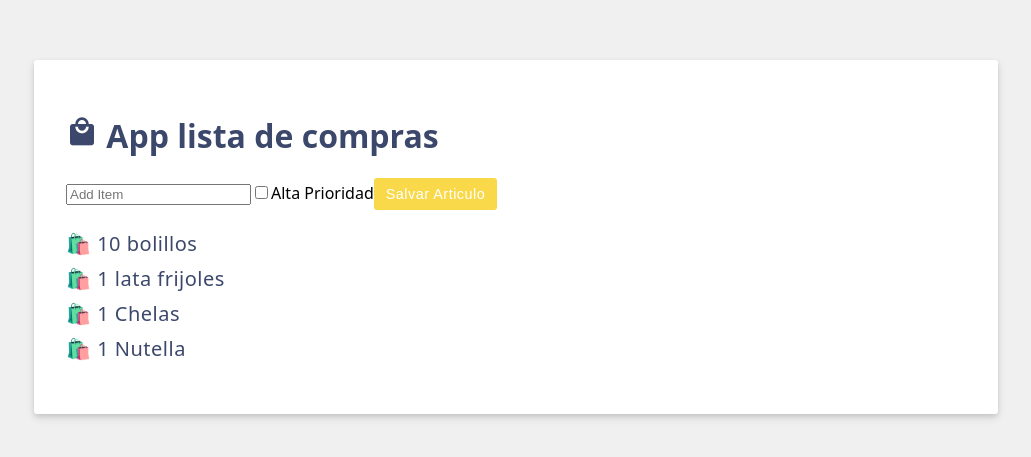
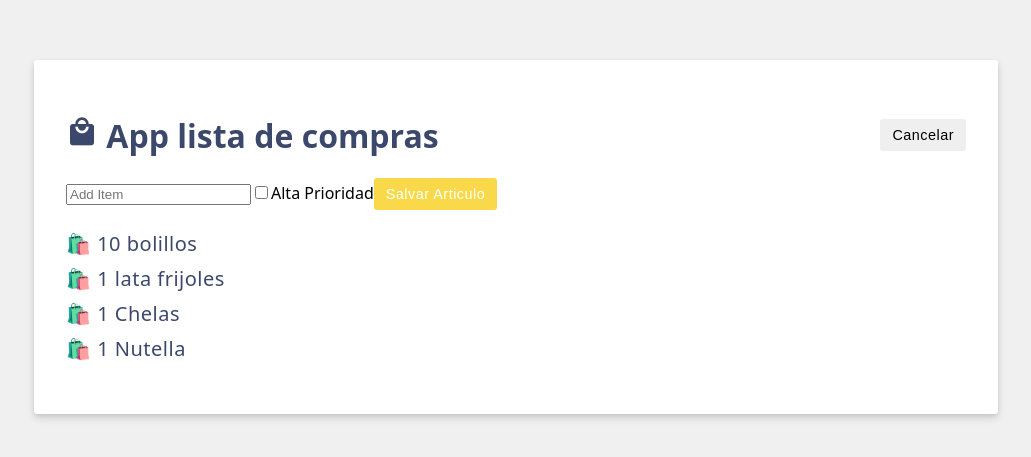
Before and after one commit to rivalcoba/DADM-2024B, a Vue app: page / in a window 1280 px wide. Shown: the part 163-620 px from the top of the page, without its empty margins (124-1155 px from the left). Built offline with nearby package versions, Linux system fonts and the light colour scheme.

Commit message:
⭐ S12 Introduction V-if Shows and hides main form

```diff
--- a/src/App.vue
+++ b/src/App.vue
@@ -17,17 +17,43 @@
     // Clean the input
     newItem.value = '';
   };
-
+  // --- Formulario ---
   const newItem = ref('');
   const newItemHighPriority = ref(false);
+  const editing = ref(true);
+  const activateEdition = (activate) => {
+    editing.value = activate;
+  };
+
 
 </script>
 
 <template>
-  <h1> <i class="material-icons shopping-cart-icon">local_mall</i> {{ header }}</h1>
+  <div class="header">
+    <h1>
+      <i
+        class="material-icons shopping-cart-icon">
+        local_mall
+      </i>
+      {{ header }}
+    </h1>
+    <button
+      v-if="editing"
+      class="btn"
+      @click="activateEdition(false)">
+        Cancelar
+      </button>
+    <button
+      v-else
+      class="btn btn-primary"
+      @click="activateEdition(true)">
+        Agregar Articulo
+    </button>
+  </div>
   <!-- Agrupando Entradas de usuario -->
   <form
     class="add-item form"
+    v-if="editing"
     v-on:submit.prevent="saveItem">
     <!-- Entrada de texto -->
     <input
@@ -46,6 +72,7 @@
   <ul>
     <li v-for="item in items" :key="item.id"> 🛍️ {{ item.label }} </li>
   </ul>
+  <p v-if="items.length === 0">🥀 NO HAY ELEMENTOS EN TU LISTA 🥀</p>
 </template>
 
 <style scoped>
```
